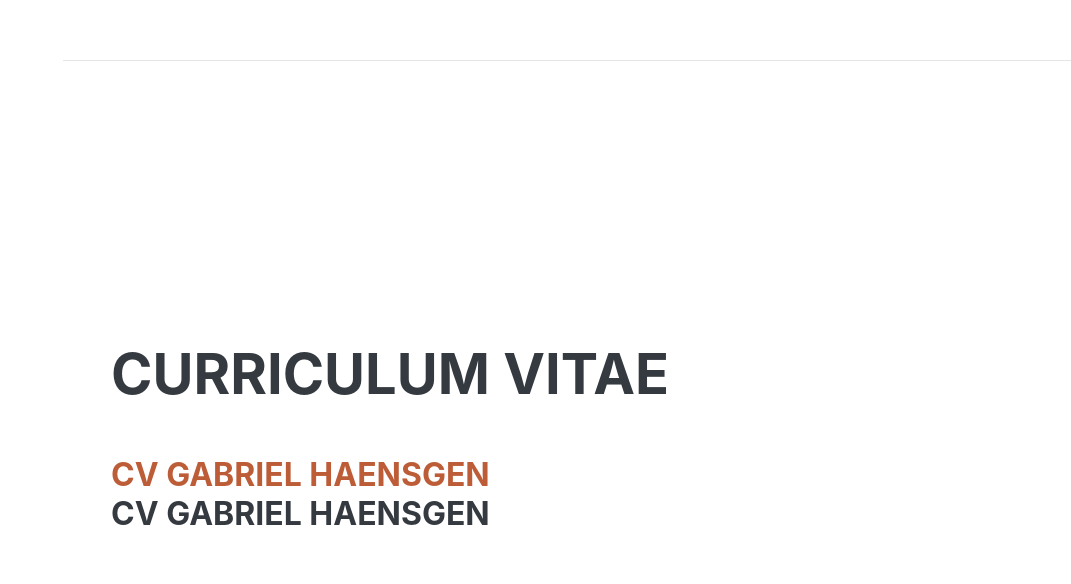
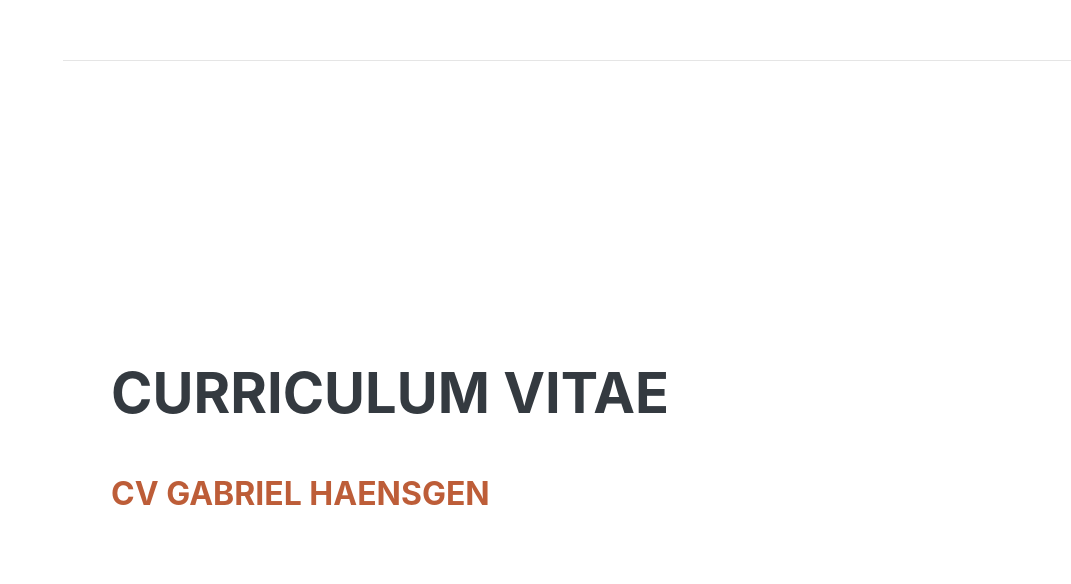
Before and after one commit to Haensgen/ghaensgen.github.io, a website: page index.html in a window 1280 px wide. Shown: the part 2342-2926 px from the top of the page, without its empty margins (209-1280 px from the left). Drawn offline with Linux system fonts and the light colour scheme; a web font is replaced by a local one.

Commit message:
Update index.html

```diff
--- a/index.html
+++ b/index.html
@@ -131,7 +131,7 @@ don’t have the knowledge to do complex programs, but I’m trying to improve m
         <h2 class="mb-5">Curriculum Vitae</h2>
 
         <div class="resume-item d-flex flex-column flex-md-row justify-content-between mb-5">
-          <div class="resume-content"><h3 class="mb-0"><a href="https://haensgen.github.io/img/CV Gabriel Haensgen.pdf">CV Gabriel Haensgen</a></h3><h3 class="mb-0">CV Gabriel Haensgen</h3>
+          <div class="resume-content"><h3 class="mb-0"><a href="https://haensgen.github.io/img/CV Gabriel Haensgen.pdf">CV Gabriel Haensgen</a></h3>
         </div>
 
      </section>
```
